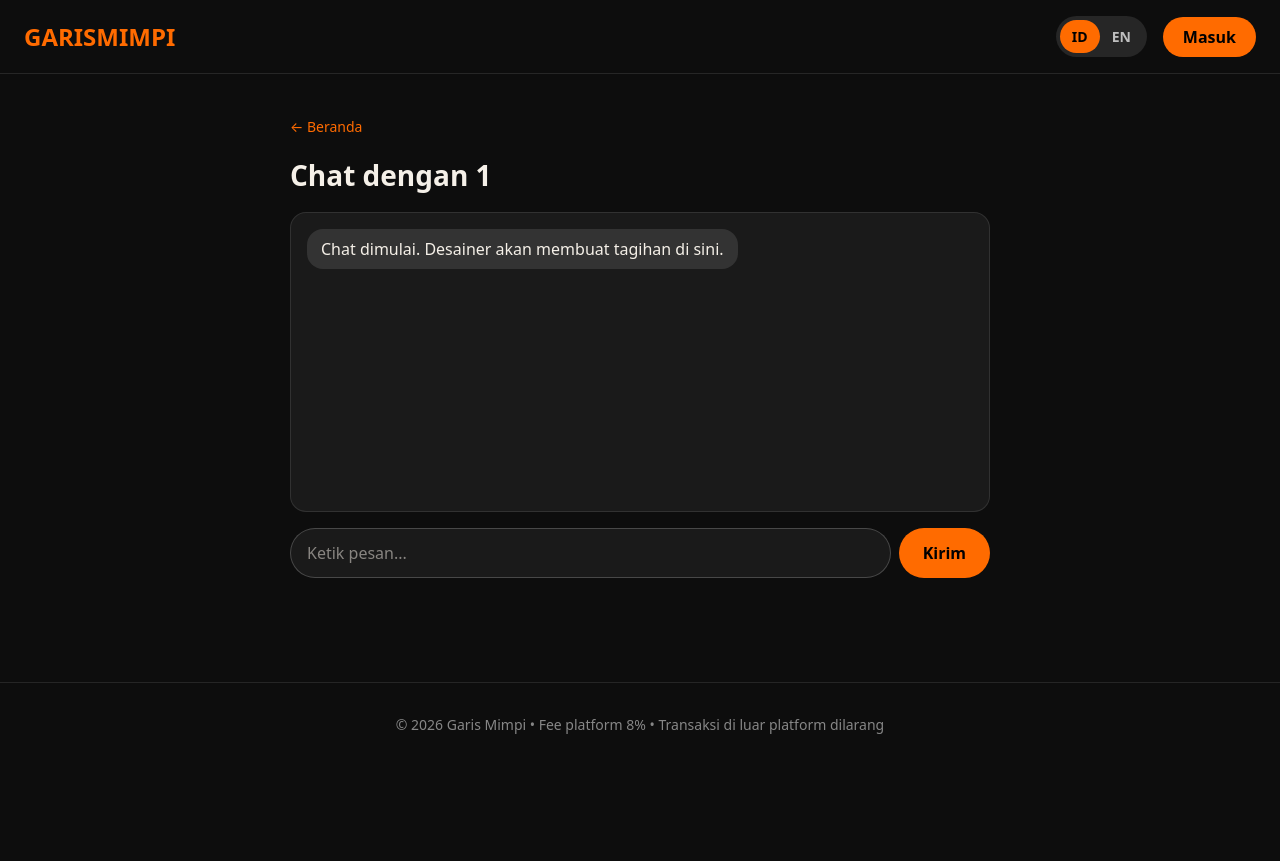
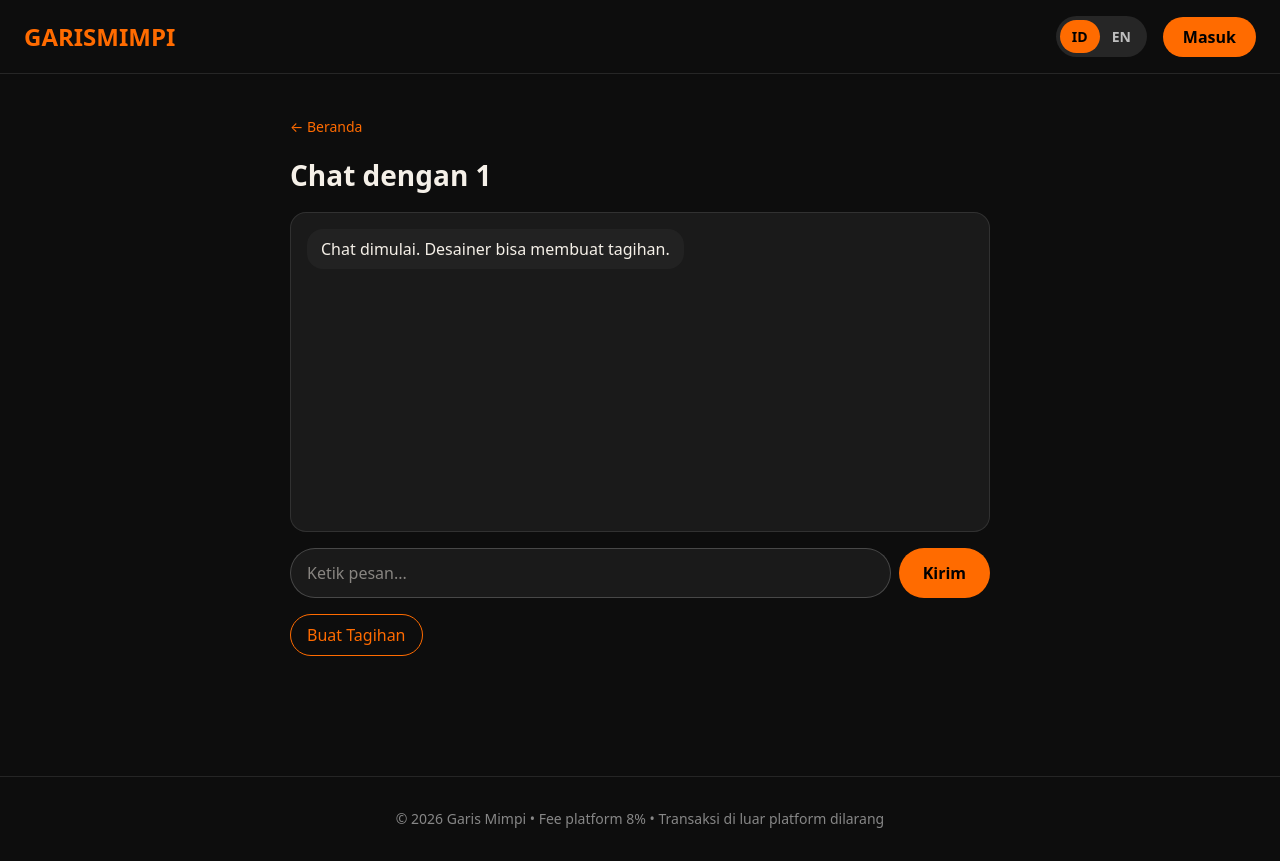
Before and after one commit to arishamim/garis-mimpi, a Next.js app: page /chat/1 in a window 1280 px wide. Before the commit the page ends 800 px from the top, so only its background shows below. Built offline with nearby package versions, Linux system fonts and the light colour scheme.

Commit message:
Enhance chat functionality with invoice support

```diff
--- a/src/app/chat/[id]/page.tsx
+++ b/src/app/chat/[id]/page.tsx
@@ -7,10 +7,19 @@ import Link from "next/link";
 export default function ChatPage() {
   const params = useParams();
   const id = params.id as string;
+  const designerName = id.replace("user-", "");
+
   const [messages, setMessages] = useState([
-    { from: "system", text: "Chat dimulai. Desainer akan membuat tagihan di sini." },
+    { from: "system", text: "Chat dimulai. Desainer bisa membuat tagihan." },
   ]);
   const [text, setText] = useState("");
+  const [showInvoice, setShowInvoice] = useState(false);
+  const [price, setPrice] = useState("");
+  const [revisions, setRevisions] = useState("2");
+  const [notes, setNotes] = useState("");
+  const [invoiceSent, setInvoiceSent] = useState(false);
+  const [paid, setPaid] = useState(false);
+  const [stars, setStars] = useState(0);
 
   const send = () => {
     if (!text.trim()) return;
@@ -18,31 +27,52 @@ export default function ChatPage() {
     setText("");
   };
 
+  const sendInvoice = () => {
+    if (!price) return;
+    setMessages([
+      ...messages,
+      {
+        from: "designer",
+        text: `TAGIHAN\nHarga: Rp ${Number(price).toLocaleString("id-ID")}\nRevisi: ${revisions}x\nCatatan: ${notes || "-"}`,
+      },
+    ]);
+    setInvoiceSent(true);
+    setShowInvoice(false);
+  };
+
+  const pay = () => {
+    setPaid(true);
+    setMessages([...messages, { from: "system", text: "Pembayaran berhasil (simulasi). Uang masuk escrow." }]);
+  };
+
+  const giveStars = (n: number) => {
+    setStars(n);
+    setMessages([...messages, { from: "system", text: `Pembeli memberi ${n} bintang.` }]);
+  };
+
   return (
     <div style={{ maxWidth: "700px", margin: "0 auto" }}>
       <Link href="/" style={{ color: "#FF6B00", textDecoration: "none", fontSize: "0.875rem" }}>← Beranda</Link>
-      <h1 style={{ fontSize: "1.75rem", fontWeight: "bold", margin: "1rem 0" }}>Chat dengan {id.replace("user-", "")}</h1>
+      <h1 style={{ fontSize: "1.75rem", fontWeight: "bold", margin: "1rem 0" }}>Chat dengan {designerName}</h1>
 
       <div style={{
         background: "#1A1A1A",
         borderRadius: "1rem",
         padding: "1rem",
-        minHeight: "300px",
+        minHeight: "320px",
         marginBottom: "1rem",
         border: "1px solid rgba(255,255,255,0.1)"
       }}>
         {messages.map((m, i) => (
-          <div key={i} style={{
-            marginBottom: "0.75rem",
-            textAlign: m.from === "me" ? "right" : "left"
-          }}>
+          <div key={i} style={{ marginBottom: "0.75rem", textAlign: m.from === "me" ? "right" : "left" }}>
             <span style={{
               display: "inline-block",
-              background: m.from === "me" ? "#FF6B00" : "#333",
+              background: m.from === "me" ? "#FF6B00" : m.from === "designer" ? "#333" : "#222",
               color: m.from === "me" ? "#000" : "#F5F0E8",
               padding: "0.5rem 0.875rem",
               borderRadius: "1rem",
-              maxWidth: "80%"
+              whiteSpace: "pre-line",
+              maxWidth: "85%"
             }}>
               {m.text}
             </span>
@@ -50,33 +80,56 @@ export default function ChatPage() {
         ))}
       </div>
 
-      <div style={{ display: "flex", gap: "0.5rem" }}>
+      {/* Input pesan */}
+      <div style={{ display: "flex", gap: "0.5rem", marginBottom: "1rem" }}>
         <input
           value={text}
           onChange={(e) => setText(e.target.value)}
           onKeyDown={(e) => e.key === "Enter" && send()}
           placeholder="Ketik pesan..."
-          style={{
-            flex: 1,
-            padding: "0.75rem 1rem",
-            borderRadius: "9999px",
-            background: "#1A1A1A",
-            color: "#F5F0E8",
-            border: "1px solid rgba(255,255,255,0.2)"
-          }}
+          style={{ flex: 1, padding: "0.75rem 1rem", borderRadius: "9999px", background: "#1A1A1A", color: "#F5F0E8", border: "1px solid rgba(255,255,255,0.2)" }}
         />
-        <button onClick={send} style={{
-          background: "#FF6B00",
-          color: "#000",
-          padding: "0.75rem 1.5rem",
-          borderRadius: "9999px",
-          border: "none",
-          fontWeight: 600,
-          cursor: "pointer"
-        }}>
+        <button onClick={send} style={{ background: "#FF6B00", color: "#000", padding: "0.75rem 1.5rem", borderRadius: "9999px", border: "none", fontWeight: 600 }}>
           Kirim
         </button>
       </div>
+
+      {/* Tombol desainer buat tagihan */}
+      {!invoiceSent && (
+        <button onClick={() => setShowInvoice(!showInvoice)} style={{ background: "transparent", color: "#FF6B00", border: "1px solid #FF6B00", padding: "0.5rem 1rem", borderRadius: "9999px", marginBottom: "1rem" }}>
+          Buat Tagihan
+        </button>
+      )}
+
+      {showInvoice && (
+        <div style={{ background: "#1A1A1A", padding: "1rem", borderRadius: "0.75rem", marginBottom: "1rem" }}>
+          <input placeholder="Harga (contoh: 150000)" value={price} onChange={(e) => setPrice(e.target.value)} style={{ width: "100%", padding: "0.5rem", marginBottom: "0.5rem", borderRadius: "0.5rem", background: "#111", color: "#F5F0E8", border: "1px solid #333" }} />
+          <input placeholder="Jumlah revisi" value={revisions} onChange={(e) => setRevisions(e.target.value)} style={{ width: "100%", padding: "0.5rem", marginBottom: "0.5rem", borderRadius: "0.5rem", background: "#111", color: "#F5F0E8", border: "1px solid #333" }} />
+          <textarea placeholder="Catatan" value={notes} onChange={(e) => setNotes(e.target.value)} rows={2} style={{ width: "100%", padding: "0.5rem", marginBottom: "0.5rem", borderRadius: "0.5rem", background: "#111", color: "#F5F0E8", border: "1px solid #333" }} />
+          <button onClick={sendInvoice} style={{ background: "#FF6B00", color: "#000", padding: "0.5rem 1rem", borderRadius: "9999px", border: "none", fontWeight: 600 }}>Kirim Tagihan</button>
+        </div>
+      )}
+
+      {/* Tombol bayar (muncul setelah tagihan) */}
+      {invoiceSent && !paid && (
+        <button onClick={pay} style={{ background: "#FF6B00", color: "#000", padding: "0.75rem 1.5rem", borderRadius: "9999px", border: "none", fontWeight: 700, marginRight: "0.5rem" }}>
+          Bayar Sekarang
+        </button>
+      )}
+
+      {/* Bintang setelah bayar */}
+      {paid && stars === 0 && (
+        <div style={{ marginTop: "1rem" }}>
+          <p style={{ marginBottom: "0.5rem" }}>Beri bintang (1–3):</p>
+          {[1, 2, 3].map((n) => (
+            <button key={n} onClick={() => giveStars(n)} style={{ background: "#FF6B00", color: "#000", padding: "0.5rem 1rem", borderRadius: "9999px", border: "none", marginRight: "0.5rem", fontWeight: 600 }}>
+              {n} ★
+            </button>
+          ))}
+        </div>
+      )}
+
+      {stars > 0 && <p style={{ marginTop: "1rem", color: "#FF6B00" }}>Terima kasih! Kamu memberi {stars} bintang.</p>}
     </div>
   );
 }
```
